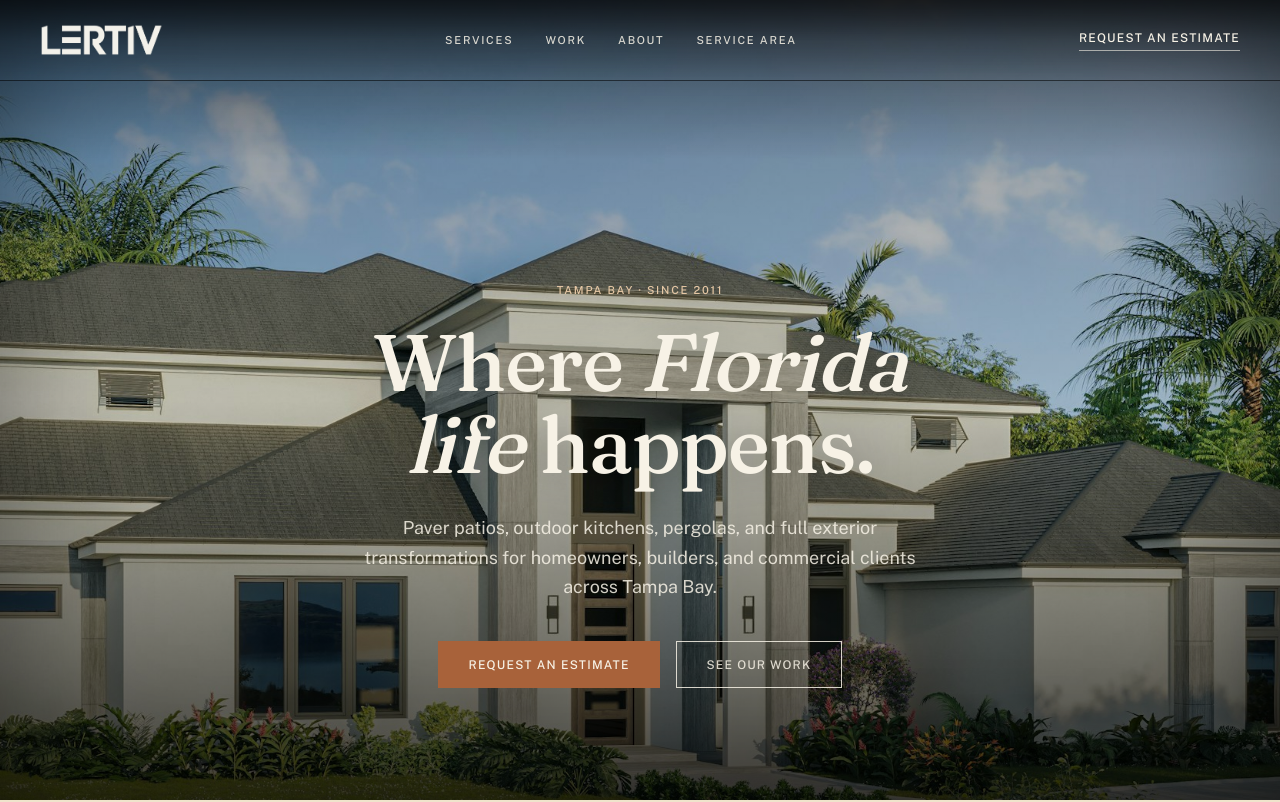
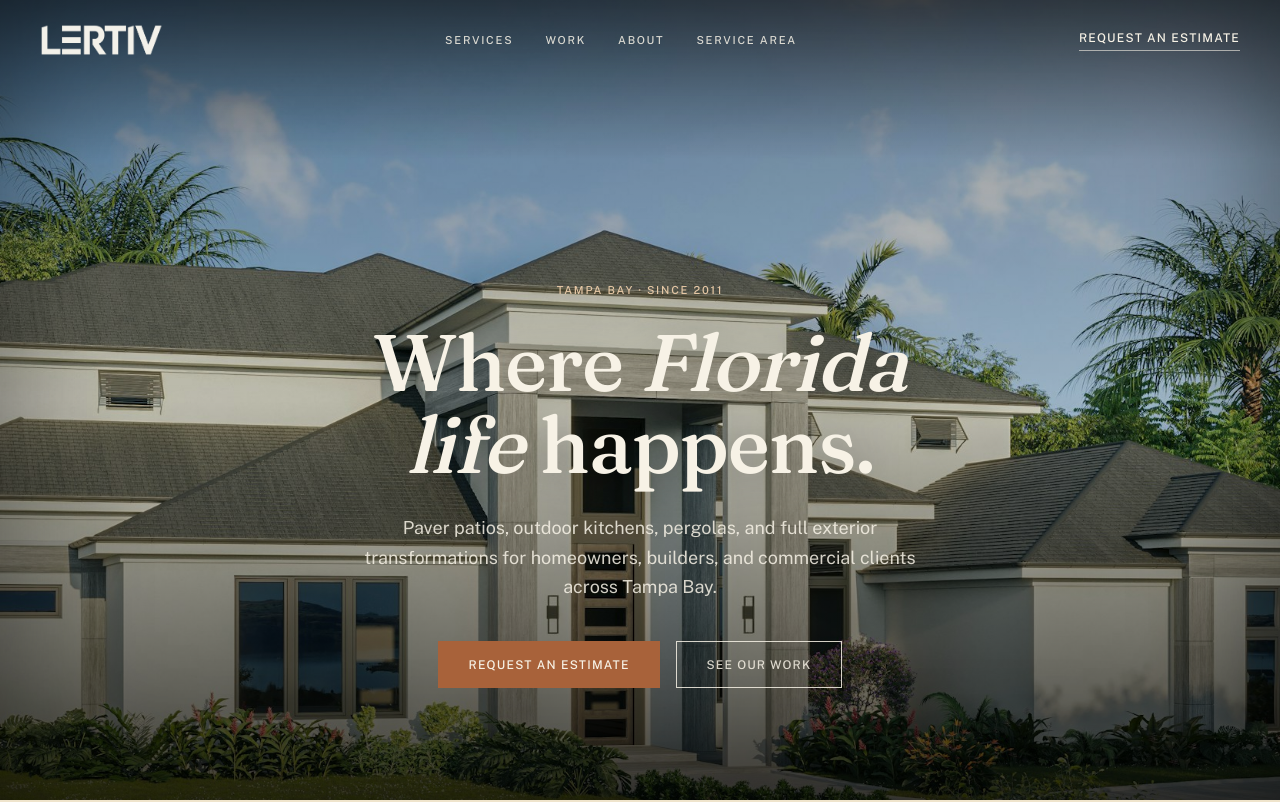
Before and after one commit to kzzy47/lertiv, a Next.js app: page / in a window 1280 px wide. Shown: the top 802 px of the page. Built offline with nearby package versions, Linux system fonts and the light colour scheme.

Commit message:
Fix hard seam under header on hero by removing redundant gradient

```diff
--- a/components/Header.tsx
+++ b/components/Header.tsx
@@ -29,7 +29,7 @@ export default function Header() {
       className={`fixed top-0 z-50 w-full transition-colors duration-300 ${
         dark
           ? "border-b border-border bg-background/95 backdrop-blur-md"
-          : "border-b border-transparent bg-gradient-to-b from-black/55 via-black/15 to-transparent"
+          : "border-b border-transparent"
       }`}
     >
       <div className="mx-auto flex h-16 max-w-7xl items-center justify-between px-6 md:h-20 md:px-10">
```
